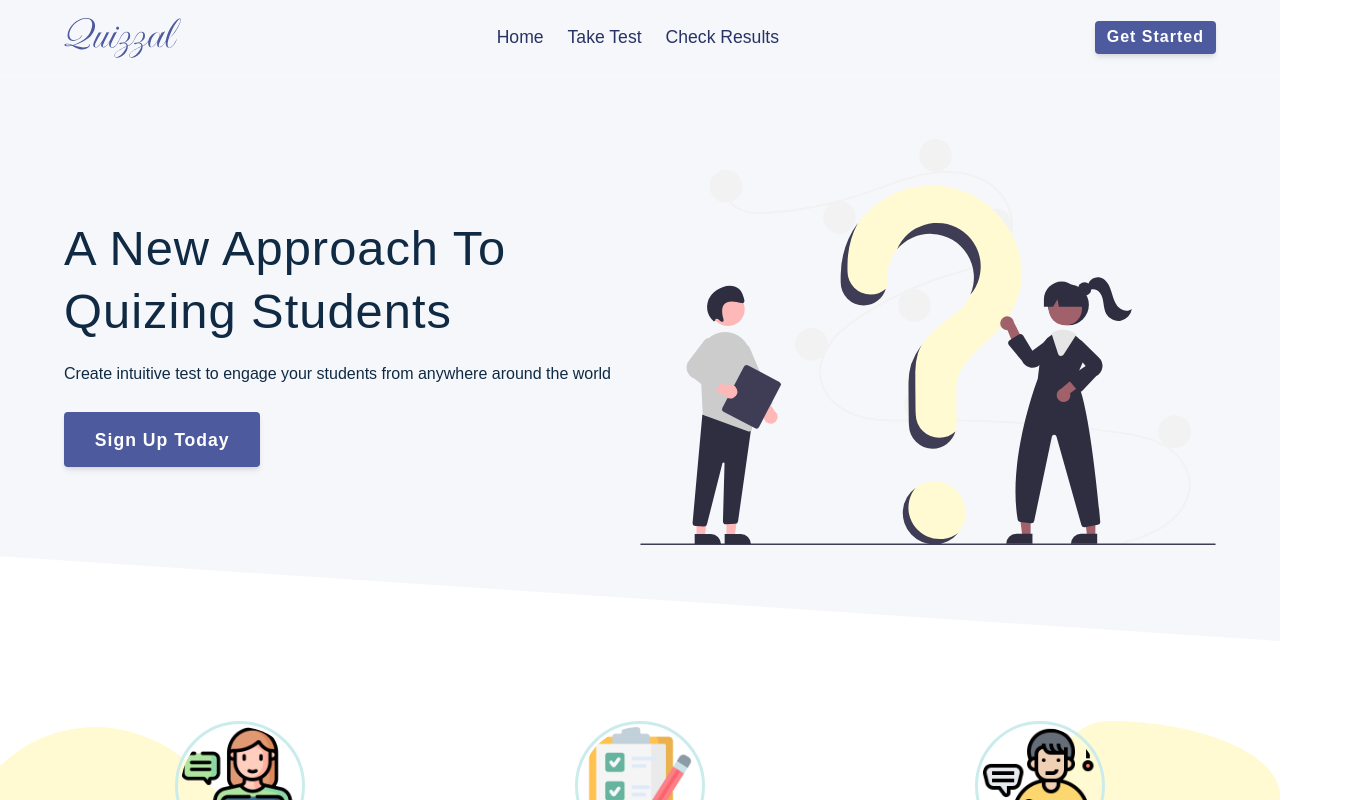
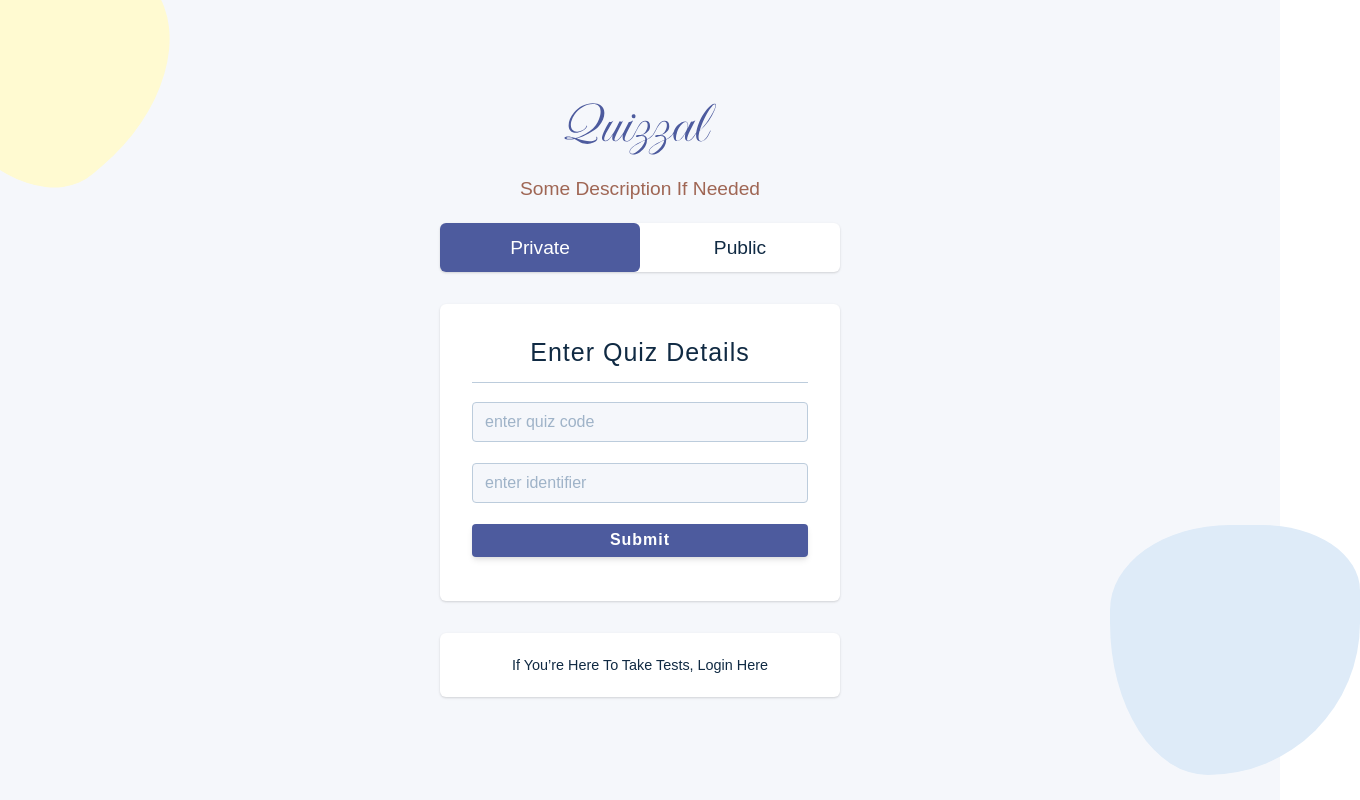
Before and after one commit to Moshood1426/Quiz-App, a React (Create React App) app in the folder client/: page /start-test in a window 1280 px wide. Before the commit this address led to /landing. Shown: the top 800 px of the page, 1360 px wide, since content can reach past the window. Built offline with nearby package versions, Linux system fonts and the light colour scheme; no server answers.

Commit message:
take test started

```diff
--- a/client/src/App.tsx
+++ b/client/src/App.tsx
@@ -10,6 +10,7 @@ import {
   Profile,
   EditQuiz,
   NotFound,
+  StartTest,
 } from "./pages";
 import { BrowserRouter as Router, Routes, Route } from "react-router-dom";
 import Submission from "./pages/dashboard/Submission";
@@ -43,6 +44,7 @@ function App() {
             </ProtectedRoute>
           }
         />
+        <Route path="/start-test" element={<StartTest />}/>
         <Route path="/*" element={<NotFound />}/>
       </Routes>
     </Router>
--- /dev/null
+++ b/client/src/assets/wrappers/StartTest.tsx
@@ -0,0 +1,99 @@
+import styled from "styled-components";
+
+const Wrapper = styled.div`
+  height: 100vh;
+  width: 100%;
+  background-color: var(--primary-100);
+  display: flex;
+  flex-direction: column;
+  justify-content: center;
+  align-items: center;
+
+  .form-title {
+    text-align: center;
+    padding-bottom: .55em;
+    margin-bottom: .75em;
+    border-bottom: 1px solid var(--grey-200);
+  }
+
+  .sub-title {
+    margin: .5em;
+    color: var(--primary-brown);
+  }
+
+  .toggle-status {
+    display: grid;
+    grid-template-columns: 1fr 1fr;
+    max-width: 400px;
+    width: 90%;
+    text-align: center;
+    box-shadow: var(--shadow-1);
+    margin-bottom: 2em;
+    background-color: var(--white);
+    border-radius: 6px;
+  }
+
+  .active {
+    background-color: var(--primary-200);
+    color: white;
+    border-radius: 6px;
+  }
+
+  p {
+    margin: 0;
+    font-size: 1.2rem;
+    padding: 0.4em;
+    text-transform: capitalize;
+    border-radius: 6px;
+    cursor: pointer;
+  }
+
+  .foot-div {
+    background-color: var(--white);
+    max-width: 400px;
+    width: 90%;
+    text-align: center;
+    box-shadow: var(--shadow-1);
+    margin-top: 2em;
+    padding: 0.85em 0;
+    border-radius: 6px;
+  }
+
+  .foot-text {
+    grid-column: 1/3;
+    font-size: 0.9rem;
+  }
+
+  form > .btn {
+    width: 100%;
+    margin-bottom: 0.75em;
+  }
+
+  ::before {
+    content: "";
+    background-color: var(--primary-cream);
+    position: absolute;
+    height: 250px;
+    width: 250px;
+    left: -80px;
+    top: -80px;
+    transform: matrix(-0.62, -0.83, 0.74, -0.63, 0, 0);
+    border-radius: 55% 45% 70% 45% / 39% 30% 70% 70%;
+    z-index: 0;
+  }
+
+  ::after {
+    content: "";
+    background-color: var(--primary-400);
+    position: absolute;
+    height: 250px;
+    width: 250px;
+    top: 50vh;
+    right: -80px;
+    //transform: matrix(-0.62, -0.83, 0.74, -0.63, 0, 0);
+    transform: translateY(50%);
+    border-radius: 55% 45% 70% 45% / 39% 30% 70% 70%;
+    z-index: 0;
+  }
+`;
+export default Wrapper;
--- a/client/src/index.css
+++ b/client/src/index.css
@@ -68,6 +68,7 @@ body {
   line-height: 1.75;
   color: var(--textColor);
   margin: 0;
+  overflow-x: hidden;
 }
 
 p {
--- /dev/null
+++ b/client/src/pages/StartTest.tsx
@@ -0,0 +1,57 @@
+import React, { useState } from "react";
+import Logo from "../components/Logo";
+import Wrapper from "../assets/wrappers/StartTest";
+import { Card, FormItem } from "../components";
+
+const initialState = {
+  quizCode: "",
+  identifier: "",
+};
+
+const StartTest = () => {
+  const [formData, setFormData] = useState(initialState);
+
+  const handleChange = () => {};
+  return (
+    <Wrapper>
+      <div className="img-div">
+        <Logo />
+      </div>
+      <p className="sub-title">Some description if needed</p>
+      <div className="toggle-status">
+        <p className="active">Private</p>
+        <p>Public</p>
+      </div>
+      <Card>
+        <form>
+        <h4 className="form-title">
+            Enter Quiz Details
+          </h4>
+          <FormItem
+            name={"quizCode"}
+            placeholder={"enter quiz code"}
+            type={"email"}
+            value={formData.quizCode}
+            onChange={handleChange}
+          />
+          <FormItem
+            name={"identifier"}
+            placeholder={"enter identifier"}
+            type={"password"}
+            value={formData.identifier}
+            onChange={handleChange}
+          />
+          <button className="btn">Submit</button>
+        </form>
+      </Card>
+      <div className="foot-div">
+        <p className="foot-text">
+          If you’re here to take tests,{" "}
+          <span className="log-in">login here</span>{" "}
+        </p>
+      </div>
+    </Wrapper>
+  );
+};
+
+export default StartTest;
--- a/client/src/pages/index.tsx
+++ b/client/src/pages/index.tsx
@@ -10,6 +10,7 @@ import NotFound from "./NotFound";
 import ProtectedRoute from "./ProtectedRoute";
 import Register from "./Register";
 import ResetPassword from "./ResetPassword";
+import StartTest from "./StartTest";
 
 export {
   Landing,
@@ -23,5 +24,6 @@ export {
   CreateQuiz,
   EditQuiz,
   Profile,
-  NotFound
+  NotFound,
+  StartTest
 };
```
